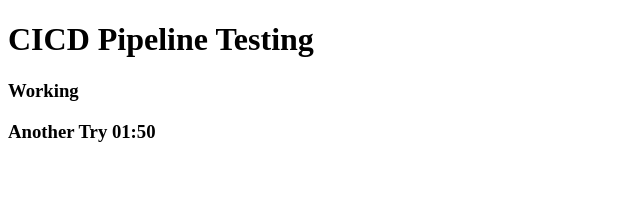
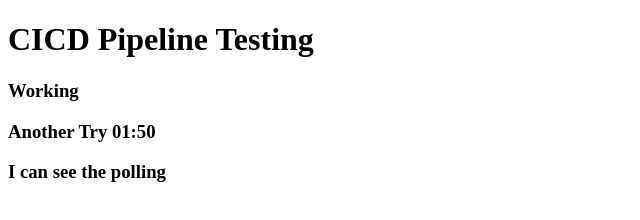
Before and after one commit to mithileshkrsinghniitians/cicd-demo, a plain HTML site: page index.html in a window 1280 px wide. Shown: the whole page, without its empty margins (0-640 px from the left). Drawn offline with Linux system fonts and the light colour scheme.

Commit message:
H3 Added

```diff
--- a/index.html
+++ b/index.html
@@ -8,5 +8,6 @@
 <H1>CICD Pipeline Testing</H1>
 <H3>Working</H3>
 <H3>Another Try 01:50</H3>
+<H3>I can see the polling</H3>
 </body>
 </html>
```
